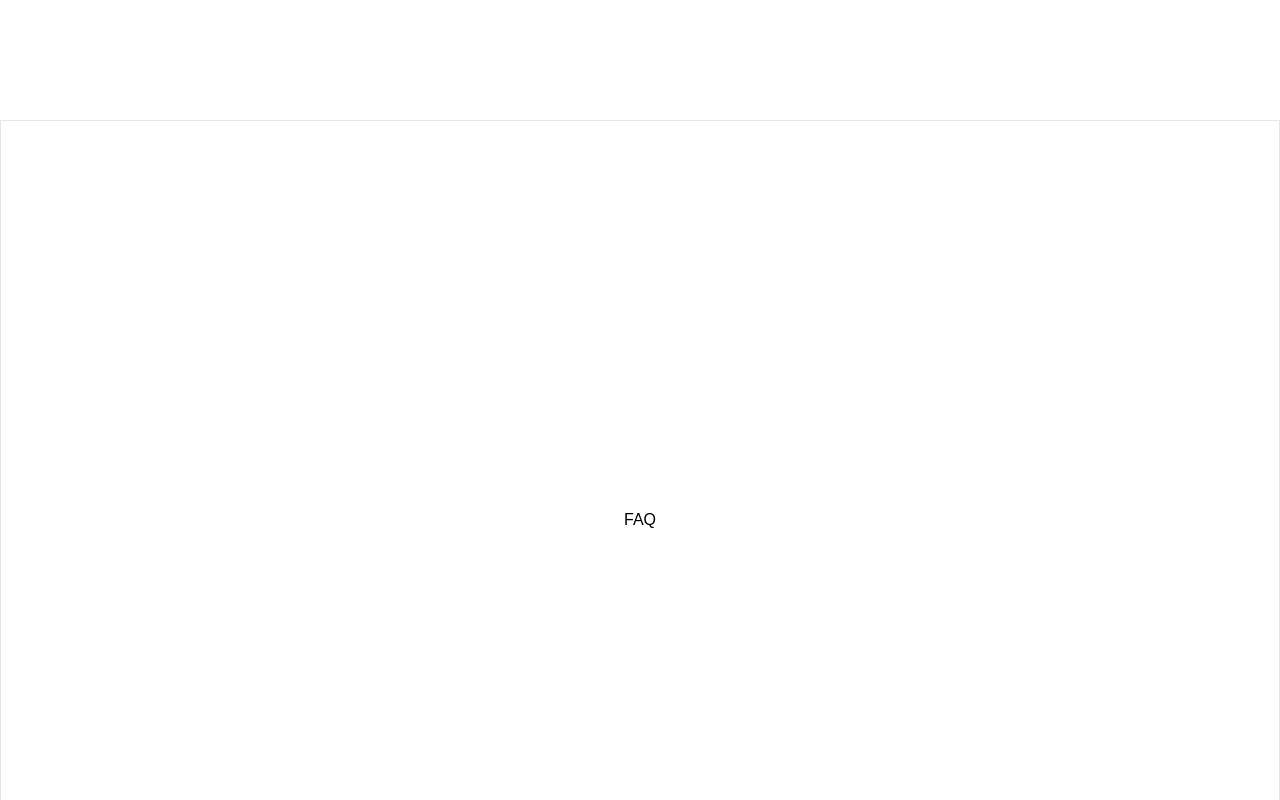
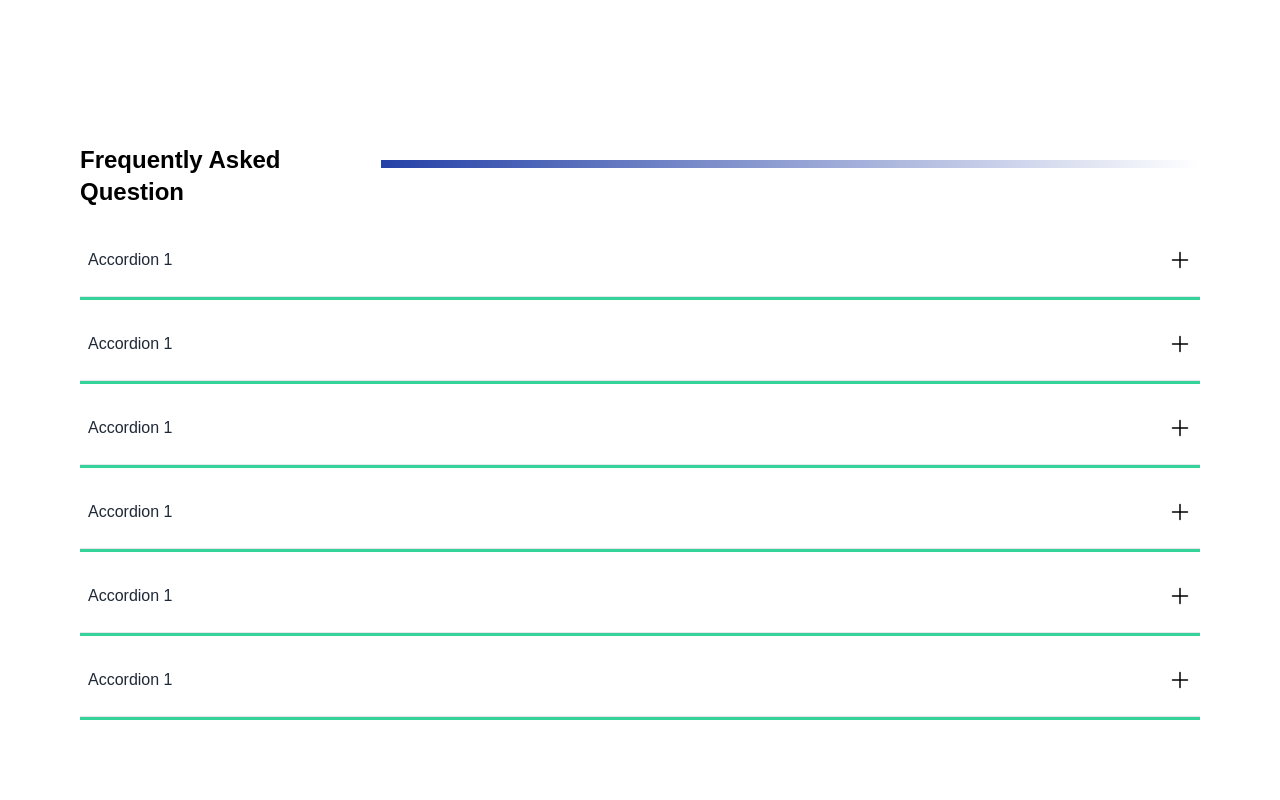
Before and after one commit to nawed2611/hackwithmait, a React (Vite) app: page / in a window 1280 px wide. Shown: the part 6280-7080 px from the top of the page. Built offline with nearby package versions, Linux system fonts and the light colour scheme; a web font is replaced by a local one.

Commit message:
Update FAQ.jsx

```diff
--- a/src/pages/FAQ.jsx
+++ b/src/pages/FAQ.jsx
@@ -1,9 +1,159 @@
 import React from 'react'
 
 const FAQ = () => {
+    function view(id){
+        const content=document.getElementById(id+'c')
+        const button=document.getElementById(id)
+        if(button.style.transform === 'rotate(0deg)'){
+            content.style.maxHeight=content.scrollHeight+'px';
+            content.style.visibility='visible';
+            button.style.transform = 'rotate(45deg)';
+        }
+        else{
+            content.style.maxHeight='';
+            content.style.visibility='hidden';
+            button.style.transform = 'rotate(0deg)';
+        }
+    }
     return (
-        <div className='flex border justify-center items-center h-screen'>FAQ</div>
-    )
+        <div className='flex flex-col  h-screen FAQ'>
+          <div className='flex w-full space-x-4 px-20 mt-6'>
+            <div className='font-bold text-2xl'>
+                Frequently Asked Question
+            </div>
+            <div className='bg-gradient-to-r from-[#2441A7] to-transparent w-[80%] h-2 mt-4'>
+            </div>
+          </div>
+
+          <div className='flex flex-col justify-center items-center m-16 mt-4 p-4 '>
+            {/* ACCORDIAN */}
+            <div className='w-full bg-white '>
+                {/* HEAD */}
+                <div className='transition-all duration-1000 flex justify-between items-center  px-2'>
+                    <h1 className='font-medium text-gray-800 py-2'>Accordion 1</h1>
+                    <button style={{'transform':'rotate(0deg)','transitionDuration':'1s'}} onClick={()=>view('1')} id='1'>
+                        <svg xmlns="http://www.w3.org/2000/svg" fill="none" viewBox="0 0 24 24" strokeWidth="1.5" stroke="currentColor" className="w-6 h-6">
+                            <path strokeLinecap="round" strokeLinejoin="round" d="M12 4.5v15m7.5-7.5h-15" />
+                        </svg>
+                    </button>
+
+                </div>
+                {/* CONTENT */}
+                <div className='max-h-0 transition-all duration-1000 overflow-hidden p-0' id='1c'>
+                    <p className='p-2 text-justify'>Lorem ipsum dolor sit amet consectetur adipisicing elit. Ea incidunt molestiae magnam ab, unde facilis ipsam laborum repellat, doloremque quasi autem at voluptatibus labore nisi dolor dolore temporibus ipsa praesentium.
+                    </p>
+                </div>
+            </div>
+
+            <hr className='bg-emerald-400 w-[100%] h-1 mt-4'/>
+            <br/>
+
+            <div className='w-full bg-white '>
+                {/* HEAD */}
+                <div className='transition-all duration-1000 flex justify-between items-center  px-2'>
+                    <h1 className='font-medium text-gray-800 py-2'>Accordion 1</h1>
+                    <button style={{'transform':'rotate(0deg)','transitionDuration':'1s'}} onClick={()=>view('2')} id='2'>
+                        <svg xmlns="http://www.w3.org/2000/svg" fill="none" viewBox="0 0 24 24" strokeWidth="1.5" stroke="currentColor" className="w-6 h-6">
+                            <path strokeLinecap="round" strokeLinejoin="round" d="M12 4.5v15m7.5-7.5h-15" />
+                        </svg>
+                    </button>
+
+                </div>
+                {/* CONTENT */}
+                <div className='max-h-0 transition-all duration-1000 overflow-hidden' id='2c'>
+                    <p className='p-2 text-justify'>Lorem ipsum dolor sit amet consectetur adipisicing elit. Ea incidunt molestiae magnam ab, unde facilis ipsam laborum repellat, doloremque quasi autem at voluptatibus labore nisi dolor dolore temporibus ipsa praesentium.
+                    </p>
+                </div>
+            </div>
+
+            <hr className='bg-emerald-400 w-[100%] h-1 mt-4'/>
+            <br/>
+
+            <div className='w-full bg-white '>
+                {/* HEAD */}
+                <div className='transition-all duration-1000 flex justify-between items-center  px-2'>
+                    <h1 className='font-medium text-gray-800 py-2'>Accordion 1</h1>
+                    <button style={{'transform':'rotate(0deg)','transitionDuration':'1s'}} onClick={()=>view('3')} id='3'>
+                        <svg xmlns="http://www.w3.org/2000/svg" fill="none" viewBox="0 0 24 24" strokeWidth="1.5" stroke="currentColor" className="w-6 h-6">
+                            <path strokeLinecap="round" strokeLinejoin="round" d="M12 4.5v15m7.5-7.5h-15" />
+                        </svg>
+                    </button>
+
+                </div>
+                {/* CONTENT */}
+                <div className='max-h-0 transition-all duration-1000 overflow-hidden' id='3c'>
+                    <p className='p-2 text-justify'>Lorem ipsum dolor sit amet consectetur adipisicing elit. Ea incidunt molestiae magnam ab, unde facilis ipsam laborum repellat, doloremque quasi autem at voluptatibus labore nisi dolor dolore temporibus ipsa praesentium.
+                    </p>
+                </div>
+            </div>
+
+            <hr className='bg-emerald-400 w-[100%] h-1 mt-4'/>
+            <br/>
+
+            <div className='w-full bg-white '>
+                {/* HEAD */}
+                <div className='transition-all duration-1000 flex justify-between items-center  px-2'>
+                    <h1 className='font-medium text-gray-800 py-2'>Accordion 1</h1>
+                    <button style={{'transform':'rotate(0deg)','transitionDuration':'1s'}} onClick={()=>view('4')} id='4'>
+                        <svg xmlns="http://www.w3.org/2000/svg" fill="none" viewBox="0 0 24 24" strokeWidth="1.5" stroke="currentColor" className="w-6 h-6">
+                            <path strokeLinecap="round" strokeLinejoin="round" d="M12 4.5v15m7.5-7.5h-15" />
+                        </svg>
+                    </button>
+
+                </div>
+                {/* CONTENT */}
+                <div className='max-h-0 transition-all duration-1000 overflow-hidden' id='4c'>
+                    <p className='p-2 text-justify'>Lorem ipsum dolor sit amet consectetur adipisicing elit. Ea incidunt molestiae magnam ab, unde facilis ipsam laborum repellat, doloremque quasi autem at voluptatibus labore nisi dolor dolore temporibus ipsa praesentium.
+                    </p>
+                </div>
+            </div>
+
+            <hr className='bg-emerald-400 w-[100%] h-1 mt-4'/>
+            <br/>
+
+            <div className='w-full bg-white '>
+                {/* HEAD */}
+                <div className='transition-all duration-1000 flex justify-between items-center  px-2'>
+                    <h1 className='font-medium text-gray-800 py-2'>Accordion 1</h1>
+                    <button style={{'transform':'rotate(0deg)','transitionDuration':'1s'}} onClick={()=>view('5')} id='5'>
+                        <svg xmlns="http://www.w3.org/2000/svg" fill="none" viewBox="0 0 24 24" strokeWidth="1.5" stroke="currentColor" className="w-6 h-6">
+                            <path strokeLinecap="round" strokeLinejoin="round" d="M12 4.5v15m7.5-7.5h-15" />
+                        </svg>
+                    </button>
+
+                </div>
+                {/* CONTENT */}
+                <div className='max-h-0 transition-all duration-1000 overflow-hidden' id='5c'>
+                    <p className='p-2 text-justify'>Lorem ipsum dolor sit amet consectetur adipisicing elit. Ea incidunt molestiae magnam ab, unde facilis ipsam laborum repellat, doloremque quasi autem at voluptatibus labore nisi dolor dolore temporibus ipsa praesentium.
+                    </p>
+                </div>
+            </div>
+
+            <hr className='bg-emerald-400 w-[100%] h-1 mt-4'/>
+            <br/>
+
+            <div className='w-full bg-white '>
+                {/* HEAD */}
+                <div className='transition-all duration-1000 flex justify-between items-center  px-2'>
+                    <h1 className='font-medium text-gray-800 py-2'>Accordion 1</h1>
+                    <button style={{'transform':'rotate(0deg)','transitionDuration':'1s'}} onClick={()=>view('6')} id='6'>
+                        <svg xmlns="http://www.w3.org/2000/svg" fill="none" viewBox="0 0 24 24" strokeWidth="1.5" stroke="currentColor" className="w-6 h-6">
+                            <path strokeLinecap="round" strokeLinejoin="round" d="M12 4.5v15m7.5-7.5h-15" />
+                        </svg>
+                    </button>
+
+                </div>
+                {/* CONTENT */}
+                <div className='max-h-0 transition-all duration-1000 overflow-hidden' id='6c'>
+                    <p className='p-2 text-justify'>Lorem ipsum dolor sit amet consectetur adipisicing elit. Ea incidunt molestiae magnam ab, unde facilis ipsam laborum repellat, doloremque quasi autem at voluptatibus labore nisi dolor dolore temporibus ipsa praesentium.
+                    </p>
+                </div>
+            </div>
+
+            <hr className='bg-emerald-400 w-[100%] h-1 mt-4'/>
+          </div>
+        </div>
+      )
 }
 
 export default FAQ
```
